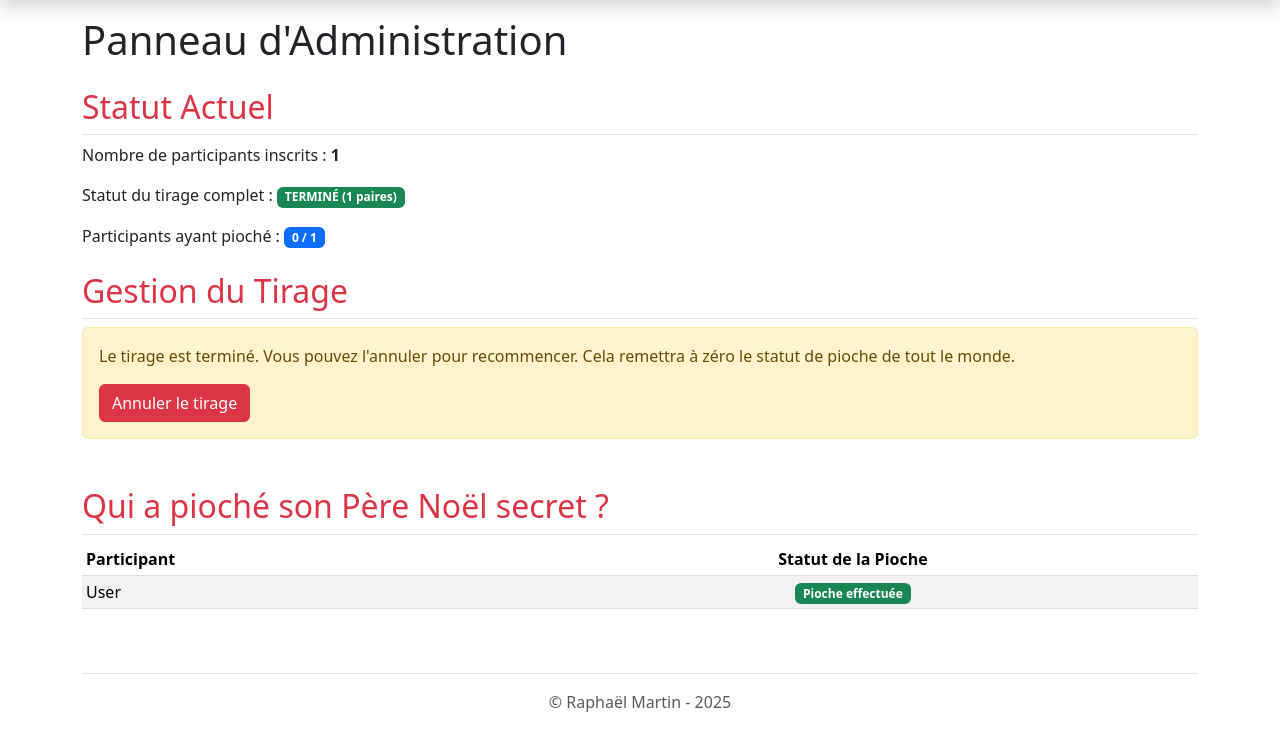
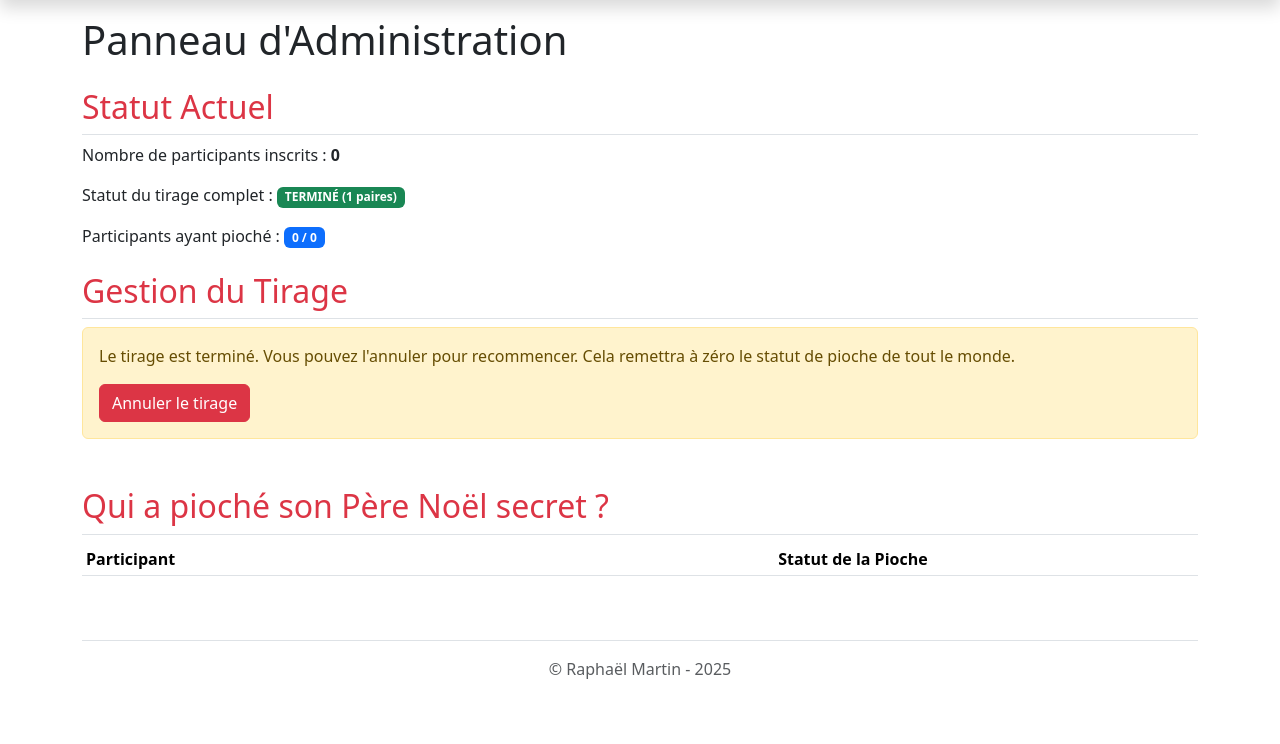
Before and after one commit to RaphMartin93/cacahuete, a PHP site: page /admin.php in a window 1280 px wide. Shown: the part 56-800 px from the top of the page. Run offline with PHP 8.4, Linux system fonts and the light colour scheme; the visitor is signed in with stand-in values (Sample User, id 1); tables that the repository leaves empty or names only in its code hold one stand-in row (values such as "Sample post"); lists and menus that the app fills with data are empty.

Commit message:
modif affichage admin

```diff
--- a/admin.php
+++ b/admin.php
@@ -26,8 +26,8 @@ function cancelSecretSantaDraw($pdo) {
         // 1. Vider la table des résultats du tirage
         $pdo->exec("TRUNCATE TABLE draw");
 
-        // 2. Réinitialiser le statut de pioche pour TOUS les utilisateurs (sauf l'admin)
-        $pdo->exec("UPDATE users SET has_drawn = 0 WHERE username != '" . ADMIN_USERNAME . "'");
+        // 2. Réinitialiser le statut de pioche pour les PARTICIPANTS (sauf l'admin et les enfants)
+        $pdo->exec("UPDATE users SET has_drawn = 0 WHERE username != '" . ADMIN_USERNAME . "' AND is_child = 0");
 
         $pdo->commit();
         $message = "Le tirage au sort a été annulé. Tous les résultats et les statuts de pioche ont été réinitialisés.";
@@ -63,21 +63,33 @@ $has_drawn_count = 0;
 $participants = [];
 
 try {
-    // 1. Compter les participants et l'état du tirage
-    $stmt = $pdo->query("SELECT COUNT(*) FROM users WHERE username != '" . ADMIN_USERNAME . "'");
+    // 1. Compter les participants et l'état du tirage (enfants exclus)
+    $stmt = $pdo->query("
+        SELECT COUNT(*)
+        FROM users
+        WHERE username != '" . ADMIN_USERNAME . "'
+          AND is_child = 0
+    ");
     $status_participants_count = $stmt->fetchColumn();
 
     $stmt_draw = $pdo->query("SELECT COUNT(*) FROM draw");
     $draw_count = $stmt_draw->fetchColumn();
 
-    $stmt_drawn = $pdo->query("SELECT COUNT(*) FROM users WHERE has_drawn = 1 AND username != '" . ADMIN_USERNAME . "'");
+    $stmt_drawn = $pdo->query("
+        SELECT COUNT(*)
+        FROM users
+        WHERE has_drawn = 1
+          AND username != '" . ADMIN_USERNAME . "'
+          AND is_child = 0
+    ");
     $has_drawn_count = $stmt_drawn->fetchColumn();
 
-    // 2. Récupérer la liste des participants pour le suivi des pioches
+    // 2. Récupérer la liste des participants pour le suivi des pioches (enfants exclus)
     $stmt_list = $pdo->query("
         SELECT fullname, has_drawn
         FROM users
         WHERE username != '" . ADMIN_USERNAME . "'
+          AND is_child = 0
         ORDER BY fullname
     ");
     $participants = $stmt_list->fetchAll(PDO::FETCH_ASSOC);
```
